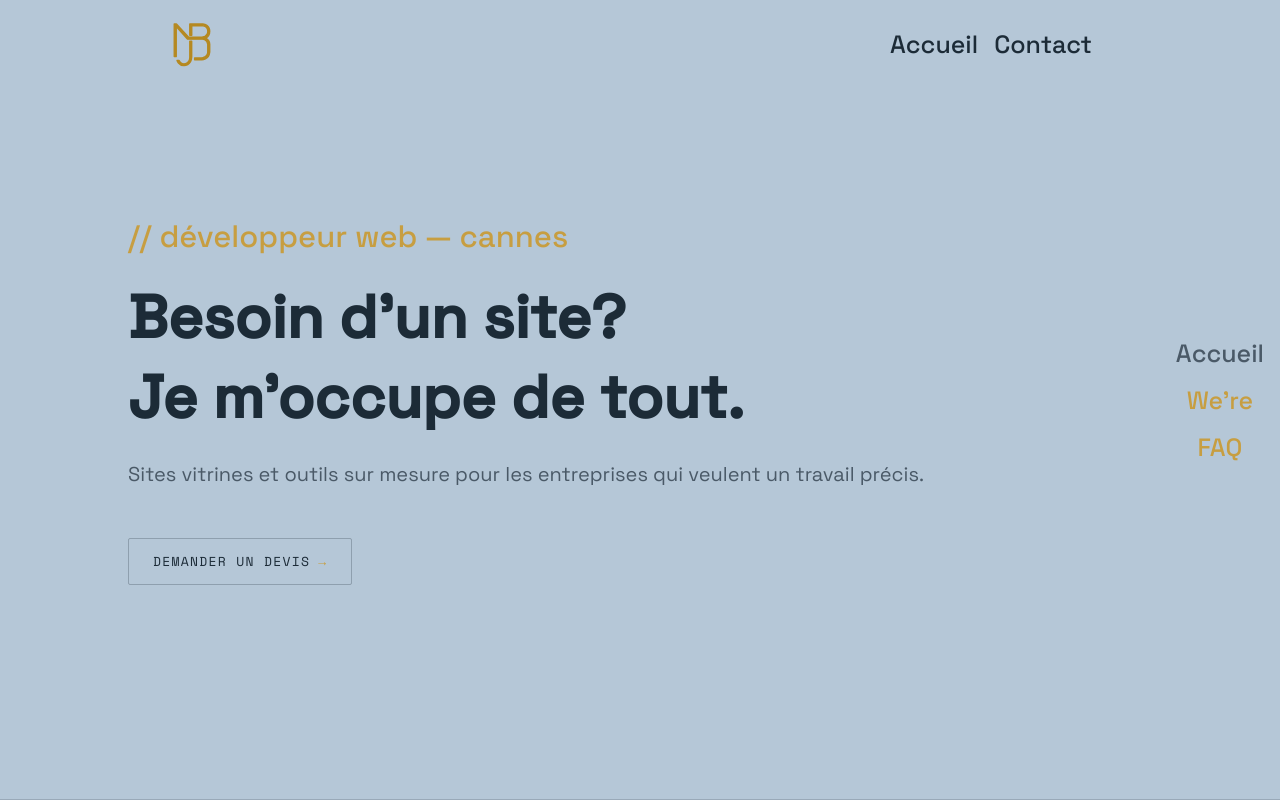
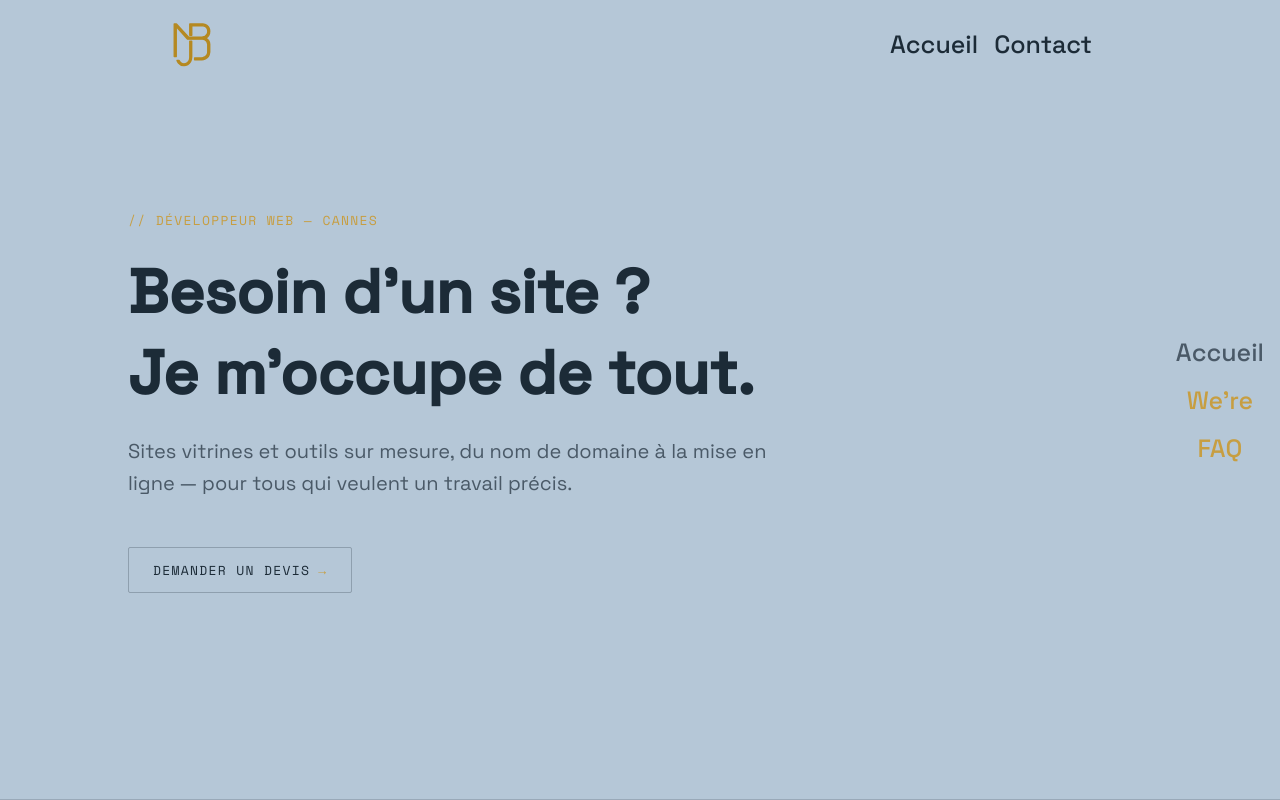
Before and after one commit to madebyjoao/madebyjoaofr, a Vue app in the folder client/: page / in a window 1280 px wide. Built offline with nearby package versions, Linux system fonts and the light colour scheme; some icons are missing.

Commit message:
Visual test for the hero font

```diff
--- a/client/src/App.vue
+++ b/client/src/App.vue
@@ -3,5 +3,5 @@ import { RouterView } from 'vue-router'
 </script>
 
 <template>
- 	<RouterView />  <!-- PublicLayout renders here; pages render inside IT -->
+ 	<RouterView />
 </template>
--- a/client/src/assets/main.css
+++ b/client/src/assets/main.css
@@ -1,23 +1,8 @@
-/* ==========================================================================
-   madebyjoao.fr — tokens, Tailwind v4 edition
-   Architecture:
-     1. RAW layer      → plain :root vars. NOT in @theme, so Tailwind never
-                         generates utilities for them. Semantic firewall.
-     2. SEMANTIC layer → plain vars swapped by :root.dark (the theme toggle)
-     3. @theme inline  → exposes ONLY semantic names to Tailwind, by live
-                         reference, so bg-surface etc. follow the toggle
-                         with zero dark: prefixes in components.
-   ========================================================================== */
-
 @import 'tailwindcss';
 
-/* Teach the dark: variant to follow the .dark class (useDark) instead of
-   the OS preference. */
 @custom-variant dark (&:where(.dark, .dark *));
 
-/* --------------------------------------------------------------------------
-   0. Fonts — three files, self-hosted in src/assets/fonts/
-   -------------------------------------------------------------------------- */
+
 @font-face {
   font-family: 'Space Grotesk';
   src: url('./fonts/space-grotesk-regular.woff2') format('woff2');
@@ -40,10 +25,7 @@
   font-display: swap;
 }
 
-/* --------------------------------------------------------------------------
-   1. RAW LAYER — slate ladder + brass. Deliberately outside @theme:
-   no bg-slate-450 utility must ever exist. Components go through semantics.
-   -------------------------------------------------------------------------- */
+
 :root {
   --slate-280: oklch(0.28 0.03 245);
   --slate-350: oklch(0.35 0.04 245);
@@ -58,10 +40,6 @@
   --brass-720: oklch(0.72 0.12 85);
 }
 
-/* --------------------------------------------------------------------------
-   2. SEMANTIC LAYER — the pointers the theme toggle swaps.
-   Light = mid-tone light (L 0.82). Dark = mid-tone dark (L 0.45).
-   -------------------------------------------------------------------------- */
 :root {
   --color-background: var(--slate-820);
   --color-background-soft: var(--slate-880);
@@ -96,18 +74,10 @@
 
 }
 
-/* --------------------------------------------------------------------------
-   3. @theme — what Tailwind is allowed to see. Semantic names only.
-   `inline` keeps them as live var() references, so every generated utility
-   follows the theme toggle automatically. Utilities you get:
-     bg-surface / bg-surface-raised / bg-surface-deep
-     text-ink / text-ink-soft / text-heading
-     bg-accent / text-accent / border-accent
-     border-line / border-line-hover
-   -------------------------------------------------------------------------- */
 
 @theme {
   --color-*: initial;
+  --text-*: initial;
 }
 @theme inline {
   --color-surface: var(--color-background);
@@ -129,33 +99,27 @@
   --color-inverse-line: var(--color-inverse-line-val);
 }
 
-/* Static design tokens — no mode swapping, so a plain @theme block. */
 @theme {
-  /* Type — generates font-sans / font-mono and text-sm … text-2xl. */
+
   --font-sans: 'Space Grotesk', system-ui, sans-serif;
   --font-mono: 'Space Mono', monospace;
 
-  --text-sm: 0.8125rem;   /* 13px */
-  --text-base: 1rem;      /* 16px */
-  --text-md: 1.25rem;     /* 20px */
-  --text-lg: 1.5625rem;   /* 25px */
-  --text-xl: 1.9375rem;   /* 31px */
-  --text-2xl: 2.4375rem;  /* 39px */
+  --text-sm: 0.8125rem;
+  --text-base: 1rem;
+  --text-md: 1.25rem;
+  --text-lg: 1.5625rem;
+  --text-xl: 1.9375rem;
+  --text-2xl: 2.4375rem;
+  --text-3xl: 3.0625rem;
+  --text-4xl: 3.8125rem;
 
-  /* Motion — generates ease-out-machined for transition utilities. */
+
   --ease-out-machined: cubic-bezier(0.22, 1, 0.36, 1);
 
-  /* Shape — rounded-xs is the site's only radius. */
   --radius-xs: 2px;
 }
 
-/* Spacing note: Tailwind's default scale is n × 0.25rem, so the 8px grid
-   is already there — DISCIPLINE: even steps only (2, 4, 6, 8, 12, 16). */
 
-/* --------------------------------------------------------------------------
-   4. Tokens Tailwind has no namespace for — plain vars, used via
-   var(...) or arbitrary values like duration-[var(--dur-base)].
-   -------------------------------------------------------------------------- */
 :root {
   --dur-fast: 150ms;
   --dur-base: 220ms;
@@ -175,9 +139,6 @@
   }
 }
 
-/* ==========================================================================
-   BASE STYLES
-   ========================================================================== */
 body {
   min-height: 100vh;
   color: var(--color-text);
@@ -198,9 +159,7 @@ h1, h2, h3, h4 {
   line-height: 1.2;
 }
 
-/* --------------------------------------------------------------------------
-   Space Mono's legal roles — enforced by class name, not willpower.
-   -------------------------------------------------------------------------- */
+
 .microlabel {
   font-family: var(--font-mono);
   font-size: var(--text-sm);
--- a/client/src/components/home/HomeHero.vue
+++ b/client/src/components/home/HomeHero.vue
@@ -1,17 +1,17 @@
 <template>
   <section id="hero" class="snap-start min-h-full flex flex-col justify-center px-4 md:px-6">
     <div class="max-w-5xl mx-auto w-full">
-      <span class="tobular text-accent font-medium text-xl">// développeur web — cannes</span>
+      <span class="microlabel text-base text-accent">// développeur web — cannes</span>
 
-      <h1 class="tobular text-6xl mt-6 max-w-4xl ">
-        Besoin d'un site?
+        <h1 class="text-4xl mt-6 max-w-4xl">
+        Besoin d'un site&nbsp;?
         <span class="block mt-2">Je m'occupe de tout.</span>
-      </h1>
+        </h1>
 
-      <p class="text-md text-ink-soft mt-6 max-w-4xl">
-        Sites vitrines et outils sur mesure pour les entreprises
-        qui veulent un travail précis.
-      </p>
+        <p class="text-md text-ink-soft mt-6 max-w-2xl">
+        Sites vitrines et outils sur mesure, du nom de domaine à la mise en ligne —
+        pour tous qui veulent un travail précis.
+        </p>
 
       <RouterLink
         to="/contact"
--- a/client/src/components/public/Footer.vue
+++ b/client/src/components/public/Footer.vue
@@ -7,7 +7,7 @@ const toggleFooter = () => (isFooterOpen.value = !isFooterOpen.value)
 </script>
 
 <template>
-  <!-- one moving unit: wrapper slides, button rides on its shoulder -->
+
   <div
     class="fixed bottom-0 left-0 w-full z-(--z-nav) transition-transform duration-(--dur-base) ease-out-machined"
     :class="isFooterOpen ? 'translate-y-0' : 'translate-y-full'"
--- a/client/src/views/ContactView.vue
+++ b/client/src/views/ContactView.vue
@@ -1,5 +1,4 @@
 <template>
-	<!-- h-full works because parent <main> has a definite height in fixed mode -->
 	<div class="h-full flex items-center justify-center">
 		<form class="w-full max-w-md flex flex-col gap-4 p-6">
 			<h1 class="text-2xl font-bold">Contact</h1>
--- a/client/src/views/HomeView.vue
+++ b/client/src/views/HomeView.vue
@@ -7,7 +7,6 @@ import HomePresentation from '@/components/home/HomePresentation.vue';
 </script>
 
 <template>
-	<!-- no <main> wrapper: the layout owns <main> -->
 	<HomeHero />
 	<HomePresentation />
 	<HomeFAQ />
```
Also changed, not shown: client/src/layouts/AdminLayout.vue (+3 -5 lines).
